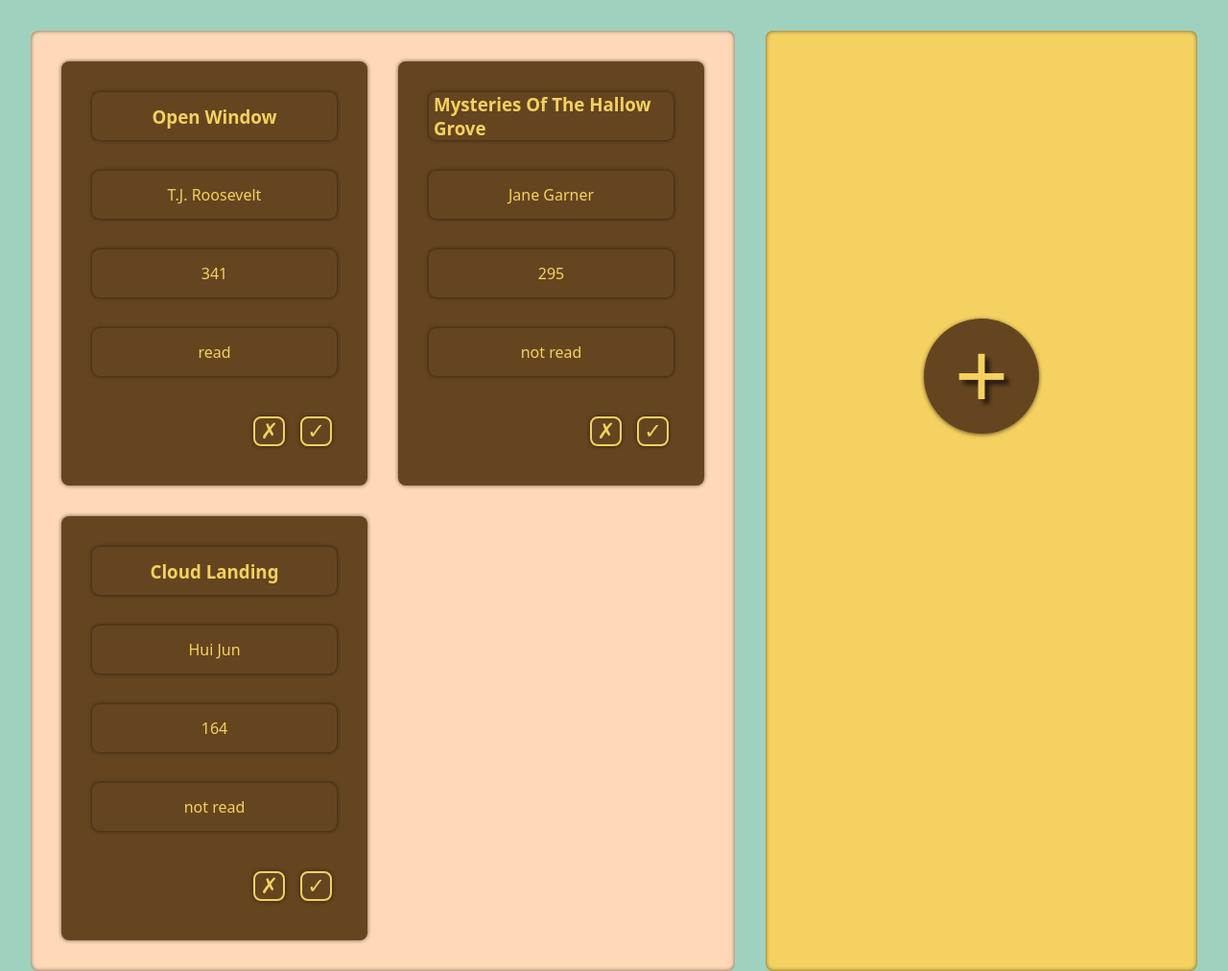
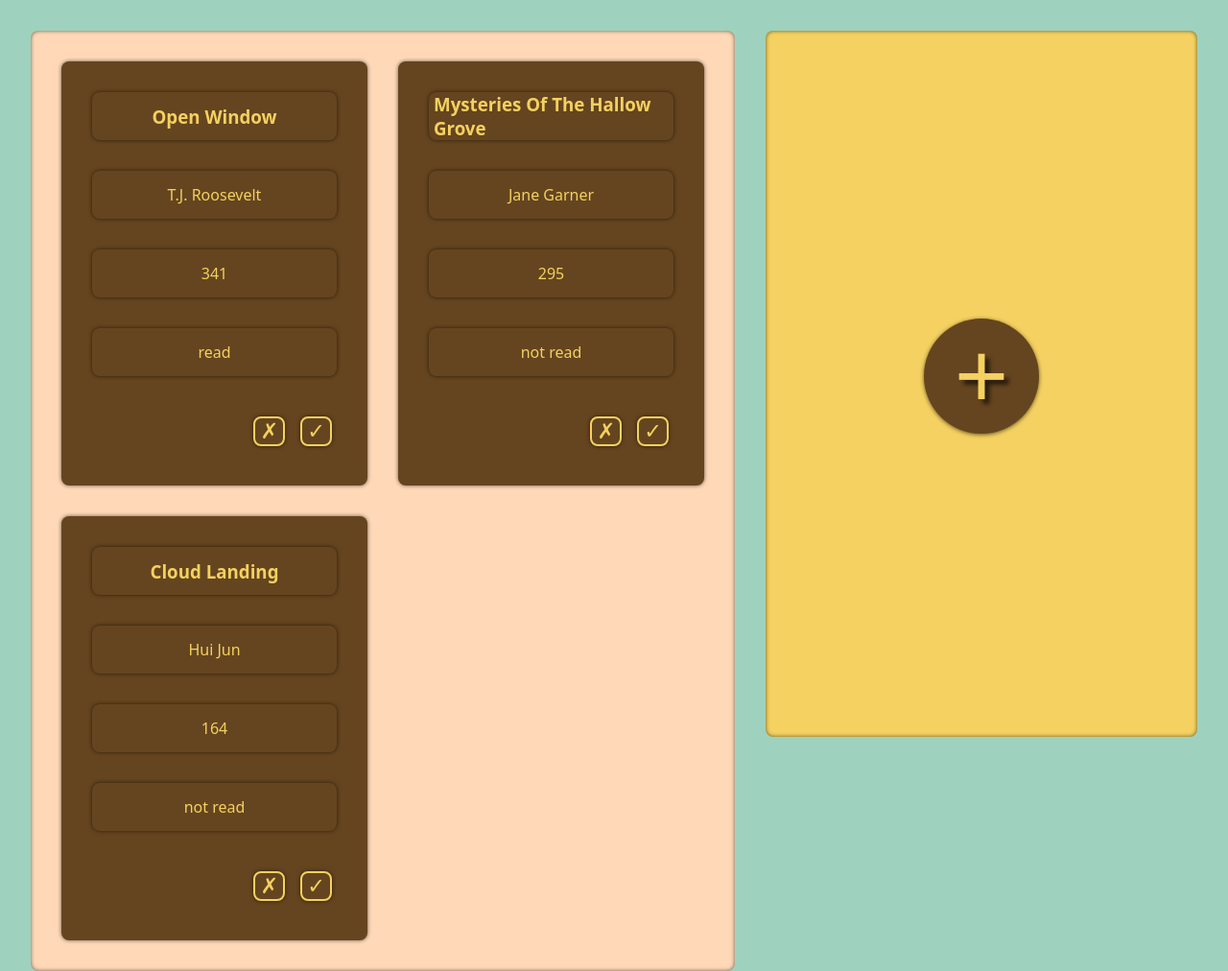
Before and after one commit to davmedeiros/library, a plain HTML site: page index.html in a window 1280 px wide. Shown: the whole page at 96% size. Drawn offline with Linux system fonts and the light colour scheme.

Commit message:
Make control center fixed for better ux

```diff
--- a/css/style.css
+++ b/css/style.css
@@ -82,6 +82,10 @@ form {
 
 aside {
     padding-top: 300px;
+    position: fixed;
+    justify-self: flex-end;
+    width: 450px;
+    height: calc(100svh - var(--gap-size) * 2);
 }
 
 #new-book {
```
